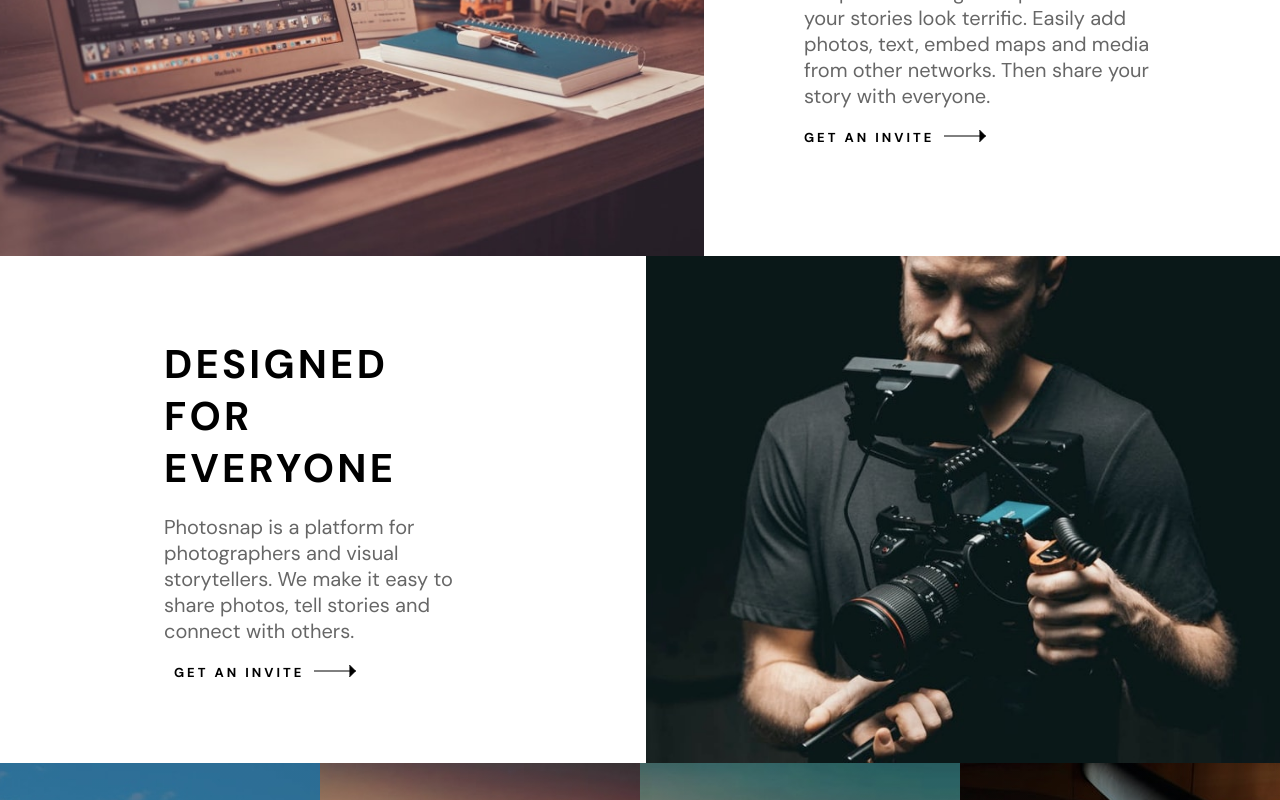
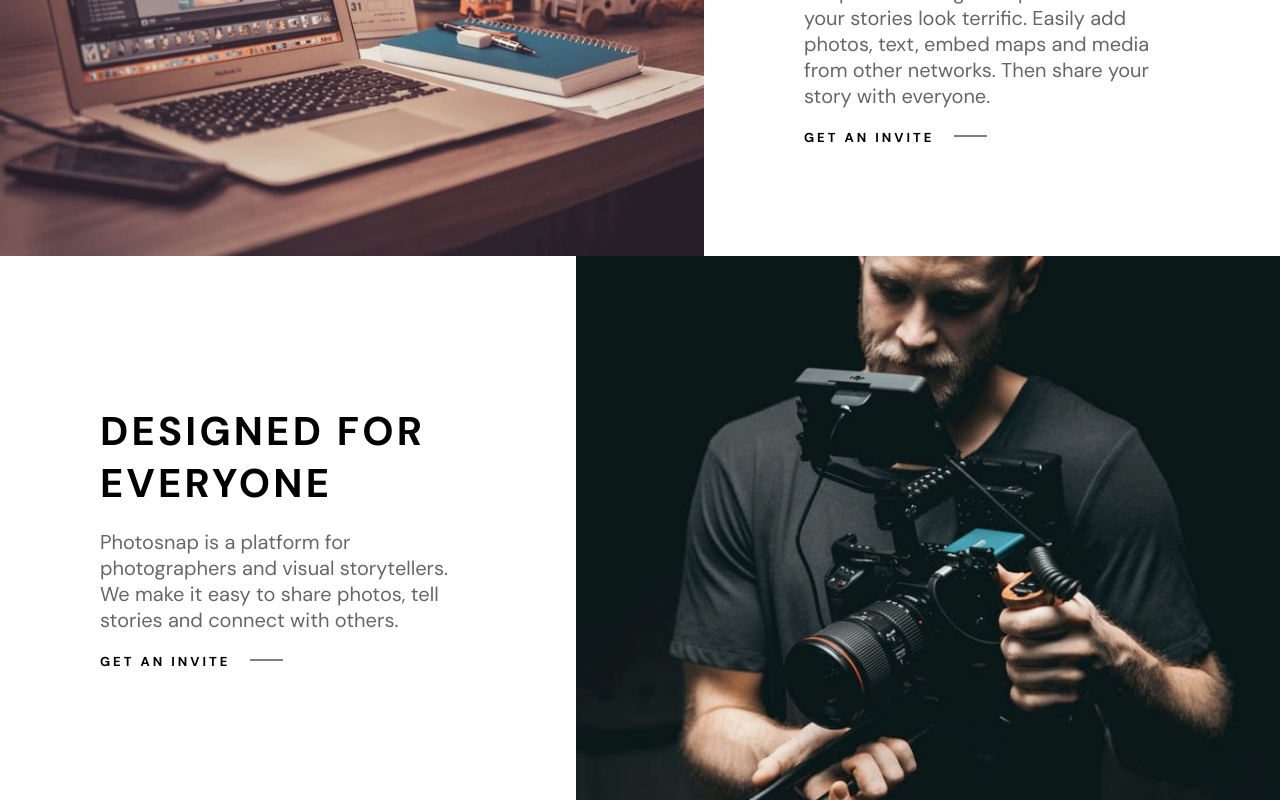
Before and after one commit to GeorgeFlood/snapshot-web, a React (Vite) app: page / in a window 1280 px wide. Shown: the part 940-1740 px from the top of the page. Built offline with nearby package versions, Linux system fonts and the light colour scheme.

Commit message:
trying to fix the home page invite sections

```diff
--- a/src/components/stories/Header.jsx
+++ b/src/components/stories/Header.jsx
@@ -1,21 +1,22 @@
-export const Header = () => {
-  return (
-    <div className="header">
-      <div className="header__container">
+// Define smaller components to be reused
+const HeaderInfo = ({ title, para, inviteColor, arrowColor }) => (
   <div className="header__info">
-          <h1 className="header__info--title">
-            CREATE AND SHARE YOUR PHOTO STORIES
-            <span className="design-line"></span>
-          </h1>
-          <p className="header__info--para">
-            Photosnap is a platform for photographers and visual storytellers.
-            We make it easy to share photos, tell stories and connect with
-            others.
-          </p>
-          <div className="header__info--invite">
+    <h1 className="header__info--title">{title}</h1>
+    <p className="header__info--para">{para}</p>
+    <InviteButton inviteColor={inviteColor} arrowColor={arrowColor} />
+  </div>
+);
+
+const InviteButton = ({ inviteColor, arrowColor }) => (
+  <div className={`header__info--invite ${inviteColor}`}>
     <p>GET AN INVITE</p>
+    <Arrow arrowColor={arrowColor} />
+  </div>
+);
+
+const Arrow = ({ arrowColor }) => (
   <svg
-              className="header__info--arrow"
+    className={`header__info--arrow ${arrowColor}`}
     xmlns="http://www.w3.org/2000/svg"
     width="43"
     height="14"
@@ -24,62 +25,41 @@ export const Header = () => {
       <path d="M0 7h41.864M35.428 1l6 6-6 6" />
     </g>
   </svg>
-          </div>
-        </div>
+);
+
+// Simplified main component
+export const Header = () => (
+  <div className="header">
+    <div className="header__container">
+      <HeaderInfo
+        title="CREATE AND SHARE YOUR PHOTO STORIES"
+        para="Photosnap is a platform for photographers and visual storytellers. We make it easy to share photos, tell stories and connect with others."
+        inviteColor="white"
+        arrowColor="white"
+      />
       <div className="header__img"></div>
     </div>
 
     <div className="header__container second-container">
       <div className="header__img"></div>
-        <div className="header__info">
-          <h1 className="header__info--title">BEAUTIFUL STORIES EVERY TIME</h1>
-          <p className="header__info--para">
-            We provide design templates to ensure your stories look terrific.
-            Easily add photos, text, embed maps and media from other networks.
-            Then share your story with everyone.
-          </p>
-          <div className="header__info--invite">
-            <p>GET AN INVITE</p>
-            <svg
-              className="header__info--arrow"
-              xmlns="http://www.w3.org/2000/svg"
-              width="43"
-              height="14"
-            >
-              <g fill="none" fill-rule="evenodd" stroke="#000">
-                <path d="M0 7h41.864M35.428 1l6 6-6 6" />
-              </g>
-            </svg>
-          </div>
-        </div>
+      <HeaderInfo
+        title="BEAUTIFUL STORIES EVERY TIME"
+        para="We provide design templates to ensure your stories look terrific. Easily add photos, text, embed maps and media from other networks. Then share your story with everyone."
+        inviteColor="black"
+        arrowColor="black"
+      />
     </div>
 
     <div className="header__container third-container">
-        <div className="header__info">
-          <h1 className="header__info--title">DESIGNED FOR EVERYONE</h1>
-          <p className="header__info--para">
-            Photosnap is a platform for photographers and visual storytellers.
-            We make it easy to share photos, tell stories and connect with
-            others.
-          </p>
-          <div className="header__info--invite">
-            <p>GET AN INVITE</p>
-            <svg
-              className="header__info--arrow"
-              xmlns="http://www.w3.org/2000/svg"
-              width="43"
-              height="14"
-            >
-              <g fill="none" fill-rule="evenodd" stroke="#000">
-                <path d="M0 7h41.864M35.428 1l6 6-6 6" />
-              </g>
-            </svg>
-          </div>
-        </div>
+      <HeaderInfo
+        title="DESIGNED FOR EVERYONE"
+        para="Photosnap is a platform for photographers and visual storytellers. We make it easy to share photos, tell stories and connect with others."
+        inviteColor="black"
+        arrowColor="black"
+      />
       <div className="header__img"></div>
     </div>
   </div>
 );
-};
 
 export default Header;
--- a/src/scss/_mixins.scss
+++ b/src/scss/_mixins.scss
@@ -3,11 +3,10 @@
   display: flex;
   flex-direction: column;
   justify-content: center;
-  align-items: center;
+  align-items: flex-start;
   background-color: $color;
-  text-align: left;
+  padding: 0 10rem;
   flex-basis: 45%;
-  text-align: left;
 
   @include respond(phone) {
     padding: 10rem 0;
@@ -21,7 +20,6 @@
 
 @mixin headerContainerTitle($color) {
   color: $color;
-  margin: 0 10rem;
   font-size: 4rem;
   letter-spacing: 0.32rem;
 
@@ -41,7 +39,7 @@
 @mixin headerContainerPara($color) {
   color: rgba($color, 0.6);
   text-align: left;
-  margin: 2rem 10rem;
+  margin: 2rem 0;
   font-size: 2rem;
 
   @include respond(big-desk) {
@@ -70,7 +68,7 @@
     padding-top: 80%;
 
     @include respond(big-desk) {
-      padding-top: 70%;
+      padding-top: 65%;
     }
   }
 
@@ -91,7 +89,6 @@
 
 @mixin invite-styles($color) {
   display: flex;
-  align-items: center;
   color: $color;
   font-size: 1.3rem;
   font-weight: 700;
@@ -100,13 +97,34 @@
   cursor: pointer;
   transition: all 0.3s ease-in-out;
 
-  & img {
+  p {
+    position: relative;
+  }
+
+  p::after {
+    content: "";
+    position: absolute;
+    bottom: -0.5rem;
+    left: 0;
+    width: 0;
+    height: 2px;
+    background: $color;
+    transition: width 0.3s;
+  }
+
+  & img,
+  & svg {
     padding-left: 1rem;
     transition: padding 0.3s ease-in-out;
   }
 
-  &:hover img {
+  &:hover img,
+  &:hover svg {
     padding: 0 1.5rem;
+  }
+
+  &:hover p::after {
+    width: 100%;
   }
 }
 
--- a/src/scss/shared/_banner.scss
+++ b/src/scss/shared/_banner.scss
@@ -39,7 +39,7 @@
   }
 
   & .footer--invite {
-    padding-right: 1rem;
+    flex-basis: 17%;
 
     @include respond(phone) {
       align-items: center;
--- a/src/scss/shared/_footer.scss
+++ b/src/scss/shared/_footer.scss
@@ -70,11 +70,11 @@
 }
 
 .footer--nav {
-  margin-left: 5rem;
+  margin-left: 7rem;
   text-decoration: none;
 
   @include respond(big-desk) {
-    margin-left: 9rem;
+    margin-left: 10rem;
   }
   @include respond(phone) {
     margin: 0;
@@ -146,8 +146,8 @@
   display: flex;
   flex-direction: column;
   justify-content: space-between;
-  height: 12rem;
   margin-left: auto;
+  height: 14rem;
 
   @include respond(phone) {
     margin: 0;
--- a/src/scss/stories/_header.scss
+++ b/src/scss/stories/_header.scss
@@ -20,12 +20,8 @@
     }
 
     &--invite {
-      display: flex;
-      cursor: pointer;
-      padding: 0 10rem;
-      margin-right: auto;
-      transition: all 0.3s ease-in-out;
-
+      @include invite-styles(#fff);
+      align-self: flex-start;
       @include respond(tab-port) {
         padding: 0 20rem;
       }
@@ -73,10 +69,14 @@
     }
 
     &--invite {
-      display: flex;
+      @include invite-styles(#000);
+      align-self: flex-start;
 
       p {
-        @include invite-styles(#000);
+        color: rgb(0, 0, 0);
+        font-weight: 700;
+        font-size: 1.3rem;
+        letter-spacing: 0.3rem;
       }
     }
     &--arrow path {
@@ -102,7 +102,6 @@
 
   .header__info {
     @include headerContainerInfo(rgb(255, 255, 255));
-    margin: 0 5%;
 
     &--title {
       @include headerContainerTitle(rgb(0, 0, 0));
@@ -111,21 +110,17 @@
     &--para {
       @include headerContainerPara(rgba(0, 0, 0, 0.75));
     }
+
     &--invite {
-      display: flex;
+      @include invite-styles(#000);
+      align-self: flex-start;
+      transition: all 0.3s ease-in-out;
 
       p {
         color: rgb(0, 0, 0);
         font-weight: 700;
         font-size: 1.3rem;
         letter-spacing: 0.3rem;
-        padding: 0 1rem;
-        cursor: pointer;
-        transition: padding 0.3s ease-in-out;
-
-        &:hover {
-          padding: 0 2rem;
-        }
       }
     }
     &--arrow path {
--- a/src/styles/main.css
+++ b/src/styles/main.css
@@ -90,11 +90,10 @@ body {
   display: flex;
   flex-direction: column;
   justify-content: center;
-  align-items: center;
+  align-items: flex-start;
   background-color: #000;
-  text-align: left;
+  padding: 0 10rem;
   flex-basis: 45%;
-  text-align: left;
 }
 @media (max-width: 37.5em) {
   .header .header__info {
@@ -109,7 +108,6 @@ body {
 }
 .header .header__info--title {
   color: #fff;
-  margin: 0 10rem;
   font-size: 4rem;
   letter-spacing: 0.32rem;
 }
@@ -131,7 +129,7 @@ body {
 .header .header__info--para {
   color: rgba(255, 255, 255, 0.6);
   text-align: left;
-  margin: 2rem 10rem;
+  margin: 2rem 0;
   font-size: 2rem;
 }
 @media (min-width: 112.5em) {
@@ -151,10 +149,36 @@ body {
 }
 .header .header__info--invite {
   display: flex;
+  color: #fff;
+  font-size: 1.3rem;
+  font-weight: 700;
+  letter-spacing: 0.3rem;
   cursor: pointer;
-  padding: 0 10rem;
-  margin-right: auto;
   transition: all 0.3s ease-in-out;
+  align-self: flex-start;
+}
+.header .header__info--invite p {
+  position: relative;
+}
+.header .header__info--invite p::after {
+  content: "";
+  position: absolute;
+  bottom: -0.5rem;
+  left: 0;
+  width: 0;
+  height: 2px;
+  background: #fff;
+  transition: width 0.3s;
+}
+.header .header__info--invite img, .header .header__info--invite svg {
+  padding-left: 1rem;
+  transition: padding 0.3s ease-in-out;
+}
+.header .header__info--invite:hover img, .header .header__info--invite:hover svg {
+  padding: 0 1.5rem;
+}
+.header .header__info--invite:hover p::after {
+  width: 100%;
 }
 @media (max-width: 56.25em) {
   .header .header__info--invite {
@@ -194,7 +218,7 @@ body {
 }
 @media (min-width: 112.5em) {
   .header__img:before {
-    padding-top: 70%;
+    padding-top: 65%;
   }
 }
 .header__img:after {
@@ -220,11 +244,10 @@ body {
   display: flex;
   flex-direction: column;
   justify-content: center;
-  align-items: center;
+  align-items: flex-start;
   background-color: #fff;
-  text-align: left;
+  padding: 0 10rem;
   flex-basis: 45%;
-  text-align: left;
 }
 @media (max-width: 37.5em) {
   .second-container .header__info {
@@ -239,7 +262,6 @@ body {
 }
 .second-container .header__info--title {
   color: #000;
-  margin: 0 10rem;
   font-size: 4rem;
   letter-spacing: 0.32rem;
 }
@@ -261,7 +283,7 @@ body {
 .second-container .header__info--para {
   color: rgba(0, 0, 0, 0.6);
   text-align: left;
-  margin: 2rem 10rem;
+  margin: 2rem 0;
   font-size: 2rem;
 }
 @media (min-width: 112.5em) {
@@ -281,23 +303,42 @@ body {
 }
 .second-container .header__info--invite {
   display: flex;
-}
-.second-container .header__info--invite p {
-  display: flex;
-  align-items: center;
   color: #000;
   font-size: 1.3rem;
   font-weight: 700;
   letter-spacing: 0.3rem;
   cursor: pointer;
   transition: all 0.3s ease-in-out;
-}
-.second-container .header__info--invite p img {
+  align-self: flex-start;
+}
+.second-container .header__info--invite p {
+  position: relative;
+}
+.second-container .header__info--invite p::after {
+  content: "";
+  position: absolute;
+  bottom: -0.5rem;
+  left: 0;
+  width: 0;
+  height: 2px;
+  background: #000;
+  transition: width 0.3s;
+}
+.second-container .header__info--invite img, .second-container .header__info--invite svg {
   padding-left: 1rem;
   transition: padding 0.3s ease-in-out;
 }
-.second-container .header__info--invite p:hover img {
+.second-container .header__info--invite:hover img, .second-container .header__info--invite:hover svg {
   padding: 0 1.5rem;
+}
+.second-container .header__info--invite:hover p::after {
+  width: 100%;
+}
+.second-container .header__info--invite p {
+  color: rgb(0, 0, 0);
+  font-weight: 700;
+  font-size: 1.3rem;
+  letter-spacing: 0.3rem;
 }
 .second-container .header__info--arrow path {
   stroke: black;
@@ -318,7 +359,7 @@ body {
 }
 @media (min-width: 112.5em) {
   .second-container .header__img:before {
-    padding-top: 70%;
+    padding-top: 65%;
   }
 }
 .second-container .header__img:after {
@@ -349,12 +390,10 @@ body {
   display: flex;
   flex-direction: column;
   justify-content: center;
-  align-items: center;
+  align-items: flex-start;
   background-color: rgb(255, 255, 255);
-  text-align: left;
+  padding: 0 10rem;
   flex-basis: 45%;
-  text-align: left;
-  margin: 0 5%;
 }
 @media (max-width: 37.5em) {
   .third-container .header__info {
@@ -369,7 +408,6 @@ body {
 }
 .third-container .header__info--title {
   color: rgb(0, 0, 0);
-  margin: 0 10rem;
   font-size: 4rem;
   letter-spacing: 0.32rem;
 }
@@ -391,7 +429,7 @@ body {
 .third-container .header__info--para {
   color: rgba(0, 0, 0, 0.6);
   text-align: left;
-  margin: 2rem 10rem;
+  margin: 2rem 0;
   font-size: 2rem;
 }
 @media (min-width: 112.5em) {
@@ -411,18 +449,43 @@ body {
 }
 .third-container .header__info--invite {
   display: flex;
+  color: #000;
+  font-size: 1.3rem;
+  font-weight: 700;
+  letter-spacing: 0.3rem;
+  cursor: pointer;
+  transition: all 0.3s ease-in-out;
+  align-self: flex-start;
+  transition: all 0.3s ease-in-out;
+}
+.third-container .header__info--invite p {
+  position: relative;
+}
+.third-container .header__info--invite p::after {
+  content: "";
+  position: absolute;
+  bottom: -0.5rem;
+  left: 0;
+  width: 0;
+  height: 2px;
+  background: #000;
+  transition: width 0.3s;
+}
+.third-container .header__info--invite img, .third-container .header__info--invite svg {
+  padding-left: 1rem;
+  transition: padding 0.3s ease-in-out;
+}
+.third-container .header__info--invite:hover img, .third-container .header__info--invite:hover svg {
+  padding: 0 1.5rem;
+}
+.third-container .header__info--invite:hover p::after {
+  width: 100%;
 }
 .third-container .header__info--invite p {
   color: rgb(0, 0, 0);
   font-weight: 700;
   font-size: 1.3rem;
   letter-spacing: 0.3rem;
-  padding: 0 1rem;
-  cursor: pointer;
-  transition: padding 0.3s ease-in-out;
-}
-.third-container .header__info--invite p:hover {
-  padding: 0 2rem;
 }
 .third-container .header__info--arrow path {
   stroke: black;
@@ -443,7 +506,7 @@ body {
 }
 @media (min-width: 112.5em) {
   .third-container .header__img:before {
-    padding-top: 70%;
+    padding-top: 65%;
   }
 }
 .third-container .header__img:after {
@@ -725,7 +788,6 @@ body {
 }
 .features-header--story {
   display: flex;
-  align-items: center;
   color: #fff;
   font-size: 1.3rem;
   font-weight: 700;
@@ -733,12 +795,28 @@ body {
   cursor: pointer;
   transition: all 0.3s ease-in-out;
 }
-.features-header--story img {
+.features-header--story p {
+  position: relative;
+}
+.features-header--story p::after {
+  content: "";
+  position: absolute;
+  bottom: -0.5rem;
+  left: 0;
+  width: 0;
+  height: 2px;
+  background: #fff;
+  transition: width 0.3s;
+}
+.features-header--story img, .features-header--story svg {
   padding-left: 1rem;
   transition: padding 0.3s ease-in-out;
 }
-.features-header--story:hover img {
+.features-header--story:hover img, .features-header--story:hover svg {
   padding: 0 1.5rem;
+}
+.features-header--story:hover p::after {
+  width: 100%;
 }
 .features-header--story p {
   font-size: 1.3rem;
@@ -822,7 +900,7 @@ body {
 }
 @media (min-width: 112.5em) {
   .pricing .header__img:before {
-    padding-top: 70%;
+    padding-top: 65%;
   }
 }
 .pricing .header__img:after {
@@ -855,7 +933,7 @@ body {
 }
 @media (max-width: 56.25em) and (min-width: 112.5em) {
   .pricing .header__img:before {
-    padding-top: 70%;
+    padding-top: 65%;
   }
 }
 @media (max-width: 56.25em) {
@@ -890,7 +968,7 @@ body {
 }
 @media (max-width: 37.5em) and (min-width: 112.5em) {
   .pricing .header__img:before {
-    padding-top: 70%;
+    padding-top: 65%;
   }
 }
 @media (max-width: 37.5em) {
@@ -1464,7 +1542,7 @@ input:checked + .slider:before {
   }
 }
 .banner .footer--invite {
-  padding-right: 1rem;
+  flex-basis: 17%;
 }
 @media (max-width: 37.5em) {
   .banner .footer--invite {
@@ -1545,12 +1623,12 @@ input:checked + .slider:before {
 }
 
 .footer--nav {
-  margin-left: 5rem;
+  margin-left: 7rem;
   text-decoration: none;
 }
 @media (min-width: 112.5em) {
   .footer--nav {
-    margin-left: 9rem;
+    margin-left: 10rem;
   }
 }
 @media (max-width: 37.5em) {
@@ -1619,8 +1697,8 @@ input:checked + .slider:before {
   display: flex;
   flex-direction: column;
   justify-content: space-between;
-  height: 12rem;
   margin-left: auto;
+  height: 14rem;
 }
 @media (max-width: 37.5em) {
   .invite--rights {
@@ -1632,7 +1710,6 @@ input:checked + .slider:before {
 
 .footer--invite {
   display: flex;
-  align-items: center;
   color: #fff;
   font-size: 1.3rem;
   font-weight: 700;
@@ -1640,12 +1717,28 @@ input:checked + .slider:before {
   cursor: pointer;
   transition: all 0.3s ease-in-out;
 }
-.footer--invite img {
+.footer--invite p {
+  position: relative;
+}
+.footer--invite p::after {
+  content: "";
+  position: absolute;
+  bottom: -0.5rem;
+  left: 0;
+  width: 0;
+  height: 2px;
+  background: #fff;
+  transition: width 0.3s;
+}
+.footer--invite img, .footer--invite svg {
   padding-left: 1rem;
   transition: padding 0.3s ease-in-out;
 }
-.footer--invite:hover img {
+.footer--invite:hover img, .footer--invite:hover svg {
   padding: 0 1.5rem;
+}
+.footer--invite:hover p::after {
+  width: 100%;
 }
 @media (max-width: 37.5em) {
   .footer--invite {
@@ -1706,7 +1799,7 @@ input:checked + .slider:before {
 }
 @media (min-width: 112.5em) {
   .features .header__img:before {
-    padding-top: 70%;
+    padding-top: 65%;
   }
 }
 .features .header__img:after {
@@ -1739,7 +1832,7 @@ input:checked + .slider:before {
 }
 @media (max-width: 56.25em) and (min-width: 112.5em) {
   .features .header__img:before {
-    padding-top: 70%;
+    padding-top: 65%;
   }
 }
 @media (max-width: 56.25em) {
@@ -1774,7 +1867,7 @@ input:checked + .slider:before {
 }
 @media (max-width: 37.5em) and (min-width: 112.5em) {
   .features .header__img:before {
-    padding-top: 70%;
+    padding-top: 65%;
   }
 }
 @media (max-width: 37.5em) {
```
Also changed, not shown: 1 other file (tests, documents, lock files or other folders). Lines whose indentation alone changed are shown as unchanged.
